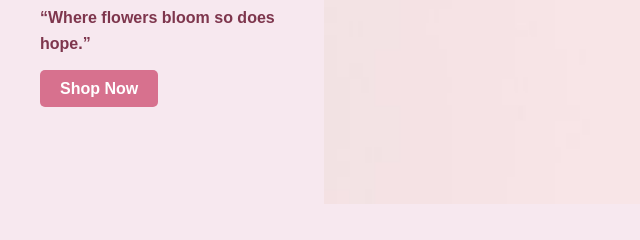
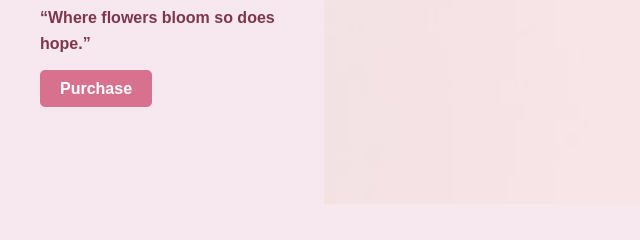
Before and after one commit to harshusalunke40/Harshada1234.github.io, a plain HTML site: page index.html in a window 1280 px wide. Shown: the part 396-636 px from the top of the page, 0-640 px from the left. Drawn offline with Linux system fonts and the light colour scheme.

Commit message:
Update index.html

```diff
--- a/index.html
+++ b/index.html
@@ -41,7 +41,7 @@
             <h2><b>Red Flowers</b></h2>
             <p class="subtitle"><b>Natural & Beautiful Flowers</b></p>
             <p><b>“Where flowers bloom so does hope.”</b></p>
-            <a href="#" class="btn">Shop Now</a>
+            <a href="#" class="btn">Purchase</a>
         </div>
         <div class="hero-image">
             <img src="Designer.png" alt="Fresh Flowers">
```
